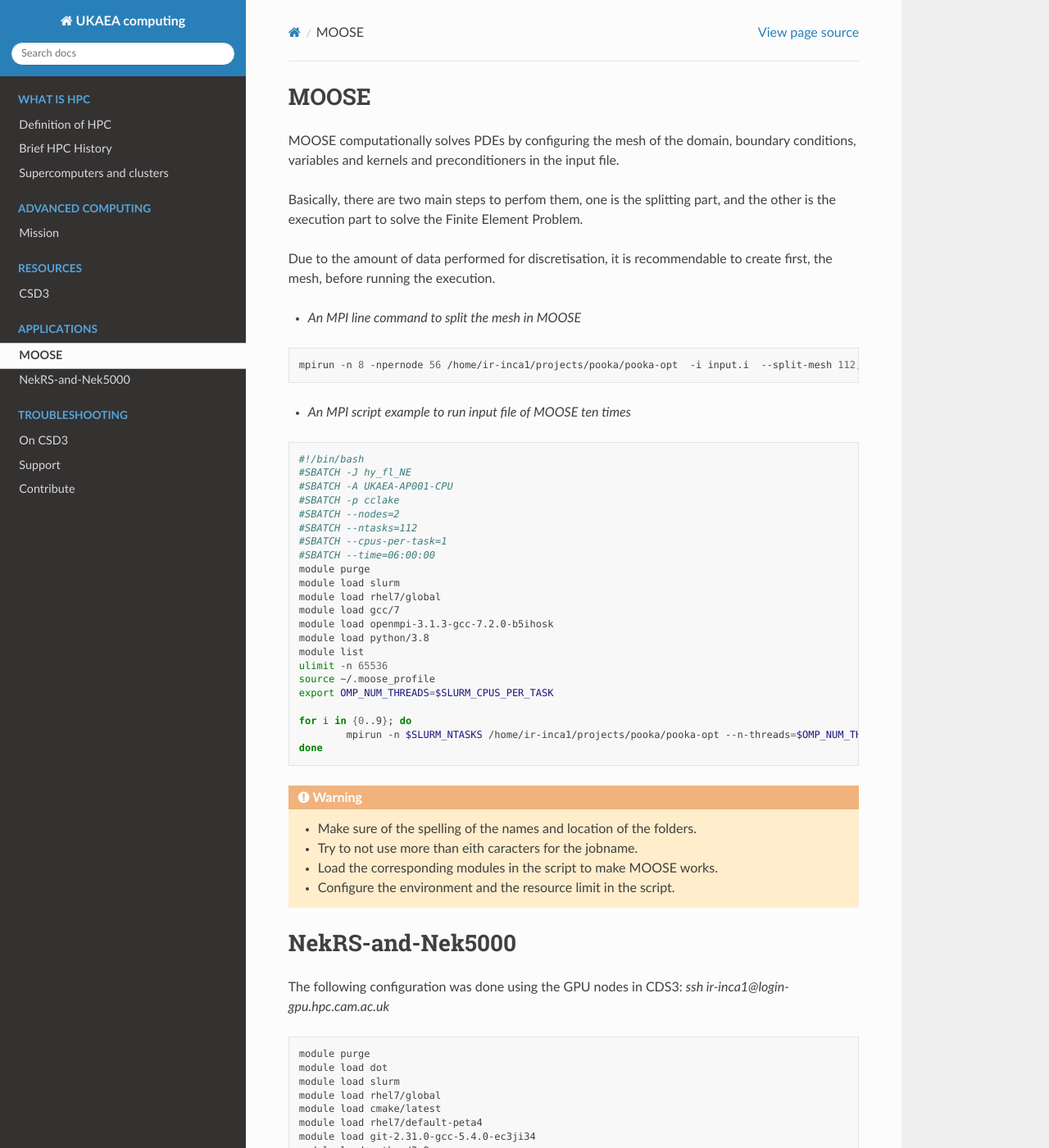
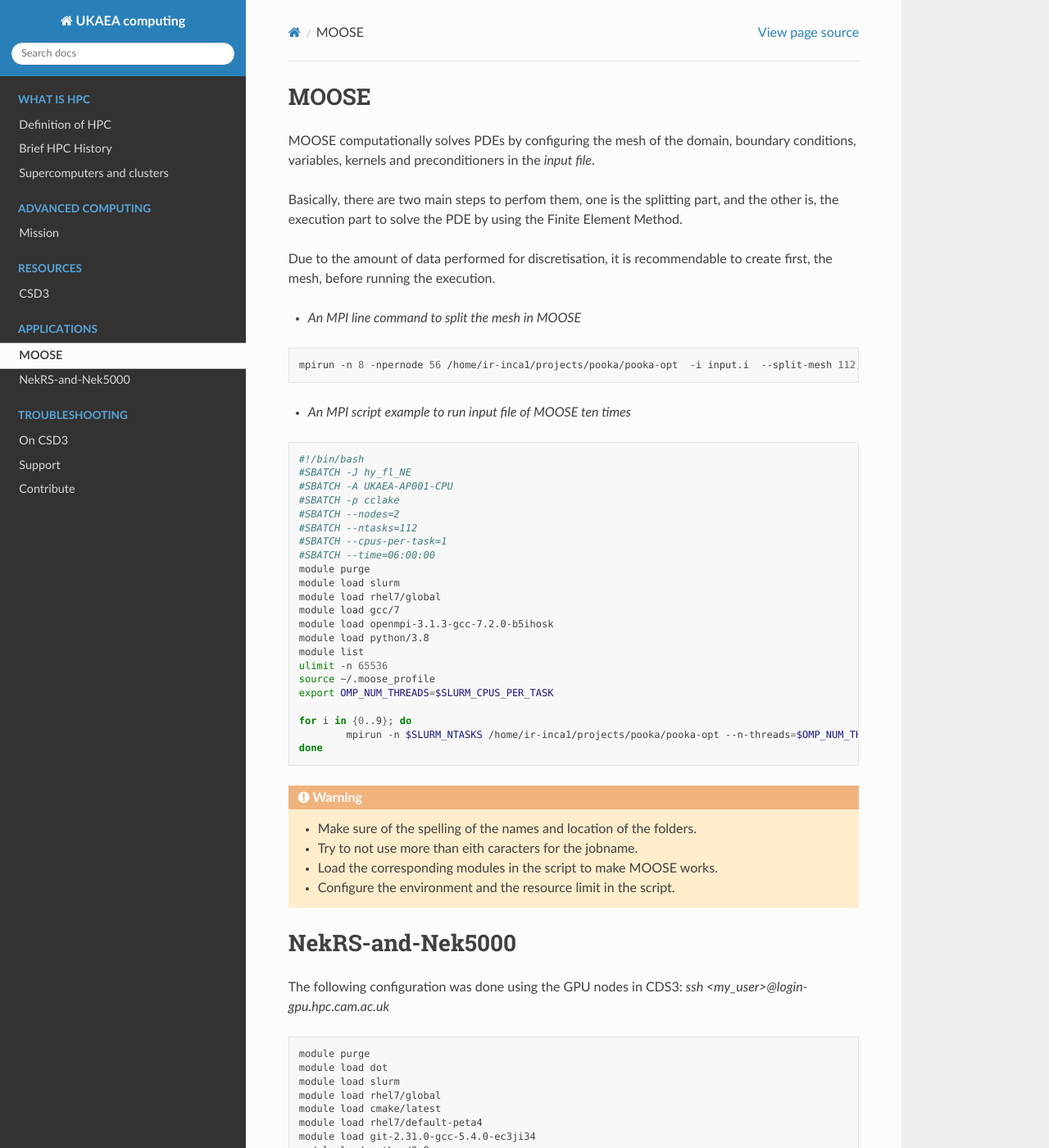
Before and after one commit to ukaea/UKAEA-Computing, a Sphinx documentation site: the page built from docs/source/pages/apps.rst, in a window 1280 px wide and 1400 px high. Shown: the whole window at 82% size. Built offline with Sphinx 7.4.7 and the Read the Docs theme 2.0.0, drawn with Linux system fonts in a browser that asks for light colours.

Commit message:
Generalising the login for GPU on CSD3

```diff
--- a/docs/source/pages/apps.rst
+++ b/docs/source/pages/apps.rst
@@ -3,9 +3,9 @@
 MOOSE
 =====
 
-MOOSE computationally solves PDEs by configuring the mesh of the domain, boundary conditions, variables and kernels and preconditioners in the input file.
+MOOSE computationally solves PDEs by configuring the mesh of the domain, boundary conditions, variables, kernels and preconditioners in the *input file*.
 
-Basically, there are two main steps to perfom them, one is the splitting part, and the other is the execution part to solve the Finite Element Problem.
+Basically, there are two main steps to perfom them, one is the splitting part, and the other is, the execution part to solve the PDE by using the Finite Element Method.
 
 Due to the amount of data performed for discretisation, it is recommendable to create first, the mesh, before running the execution.
 
@@ -57,7 +57,7 @@
 NekRS-and-Nek5000
 =================
 
-The following configuration was done using the GPU nodes in CDS3: `ssh ir-inca1@login-gpu.hpc.cam.ac.uk`
+The following configuration was done using the GPU nodes in CDS3: `ssh <my_user>@login-gpu.hpc.cam.ac.uk`
 
 .. code-block:: bash
 
```
